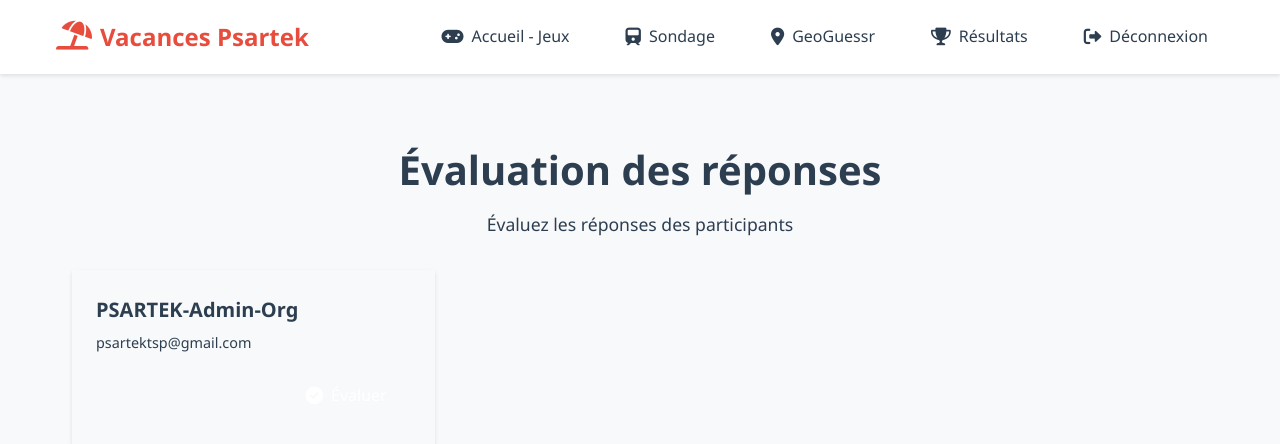
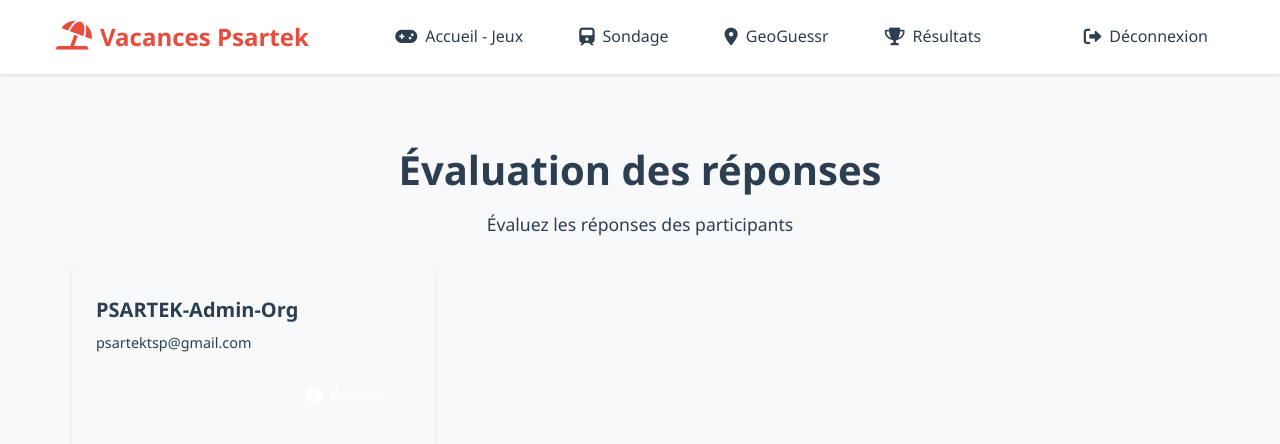
Before and after one commit to AlistairL1/psartek, a Django app: page /games/evaluate/ in a window 1280 px wide. Shown: the top 444 px of the page. Run offline with Django 5.2, Linux system fonts and the light colour scheme; a user stored in the database is signed in; data comes from the database, SQL or seed files in the repository.

Commit message:
header de games

```diff
--- a/games/templates/games/base.html
+++ b/games/templates/games/base.html
@@ -37,6 +37,8 @@
                         <i class="fas fa-trophy"></i>
                         Résultats
                     </a>
+                </div>
+                <div class="nav-right">
                     <a href="{% url 'logout' %}" class="nav-link">
                         <i class="fas fa-sign-out-alt"></i>
                         Déconnexion
```
